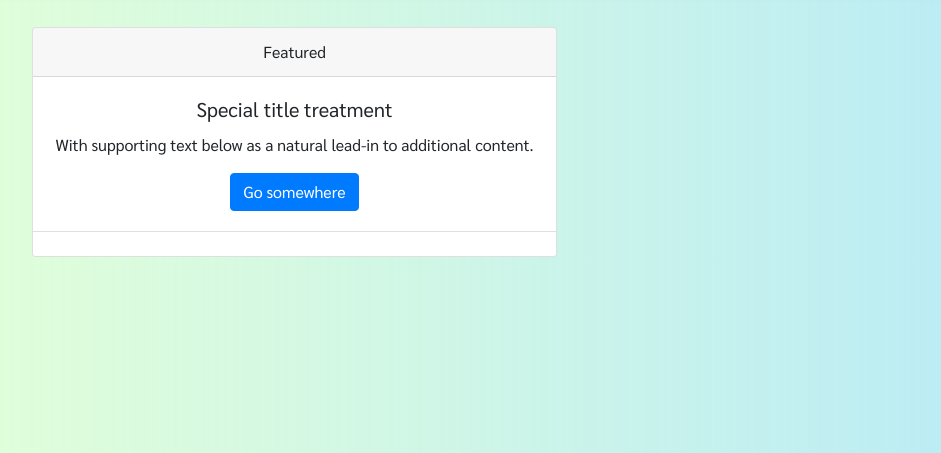
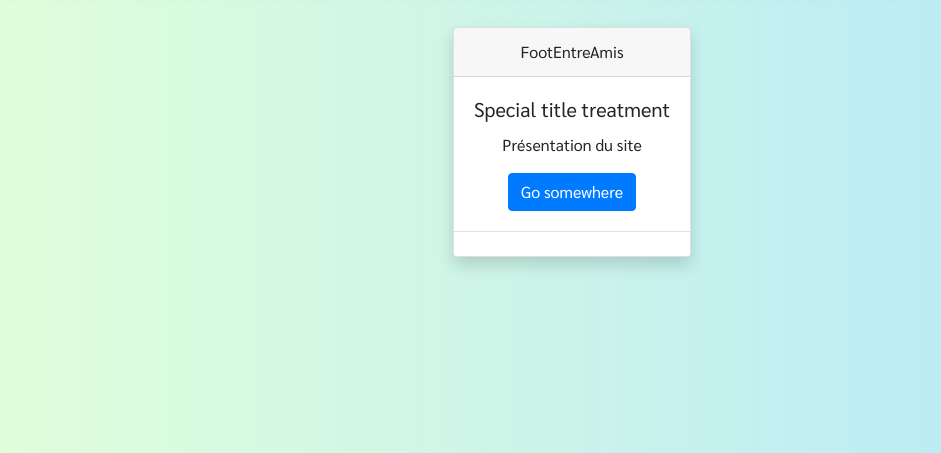
Before and after one commit to GAzerty/Projet_Web, a Django app: template templates/accueil.html in a window 1280 px wide. Shown: the part 347-800 px from the top of the page, without its empty margins (68-1009 px from the left). Run offline with Django 3.2, Linux system fonts and the light colour scheme; the template is opened without the code that fills it, so the values that code supplies are empty; some libraries are stand-ins or nearby versions.

Commit message:
Modification de la page d'accueil, card justifié et centré

```diff
--- a/templates/accueil.html
+++ b/templates/accueil.html
@@ -3,16 +3,14 @@
 {% block title %}Accueil{% endblock %}
 
 {% block maincontent %}
-    <div class="container">
-        <div class="row">
-            <div class="col">
-                <div class="card text-center">
+<div class="d-flex justify-content-center">
+    <div class="card text-center shadow">
       <div class="card-header">
-                    Featured
+        FootEntreAmis
       </div>
       <div class="card-body">
         <h5 class="card-title">Special title treatment</h5>
-                    <p class="card-text">With supporting text below as a natural lead-in to additional content.</p>
+        <p class="card-text">Présentation du site</p>
         <a href="#" class="btn btn-primary">Go somewhere</a>
       </div>
       <div class="card-footer">
@@ -20,9 +18,5 @@
       </div>
     </div>
 </div>
-            <div class="col">
 
-            </div>
-        </div>
-    </div>
 {% endblock %}
```
Lines whose indentation alone changed are shown as unchanged.
